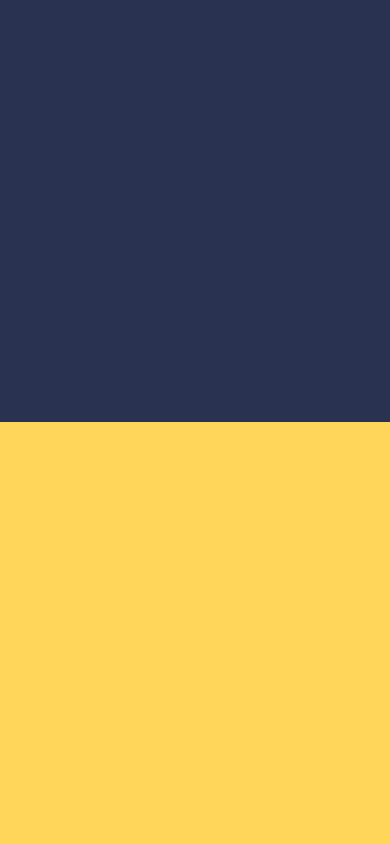
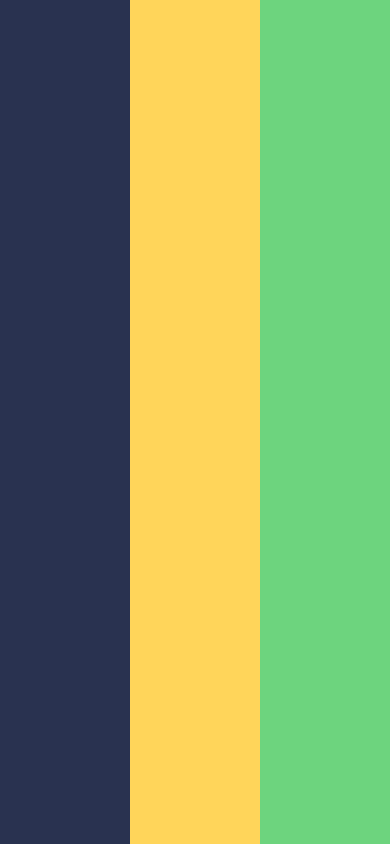
Before and after one commit to hijakd/comp3130Wk02, a React Native app: screen / in a window 390 px wide. Built offline with nearby package versions, Linux system fonts and the light colour scheme.

Commit message:
set flexDirection to row order

```diff
--- a/App.js
+++ b/App.js
@@ -7,6 +7,7 @@ export default function App() {
     <View style={styles.container}>
       <View style={styles.view1}/>
       <View style={styles.view2}/>
+      <View style={styles.view3}/>
     </View>
   );
 }
@@ -14,6 +15,7 @@ export default function App() {
 const styles = StyleSheet.create({
   container: {
     flex: 1,
+    flexDirection:"row",
     // backgroundColor: '#fff',
     // alignItems: 'center',
     // justifyContent: 'center',
@@ -26,4 +28,8 @@ const styles = StyleSheet.create({
     backgroundColor: '#ffd55a',
     flex:1,
   },
+  view3:{
+    backgroundColor: '#6dd47e',
+    flex:1,
+  },
 })
```
